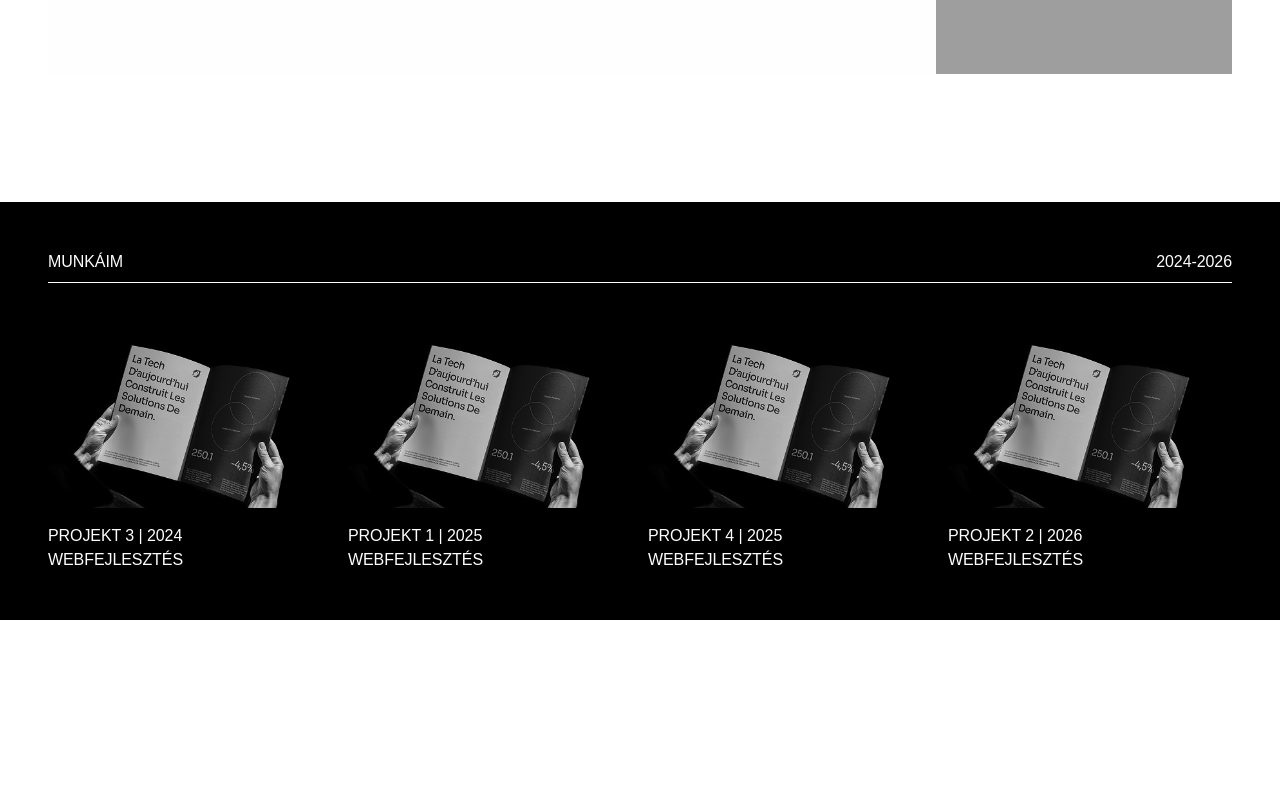
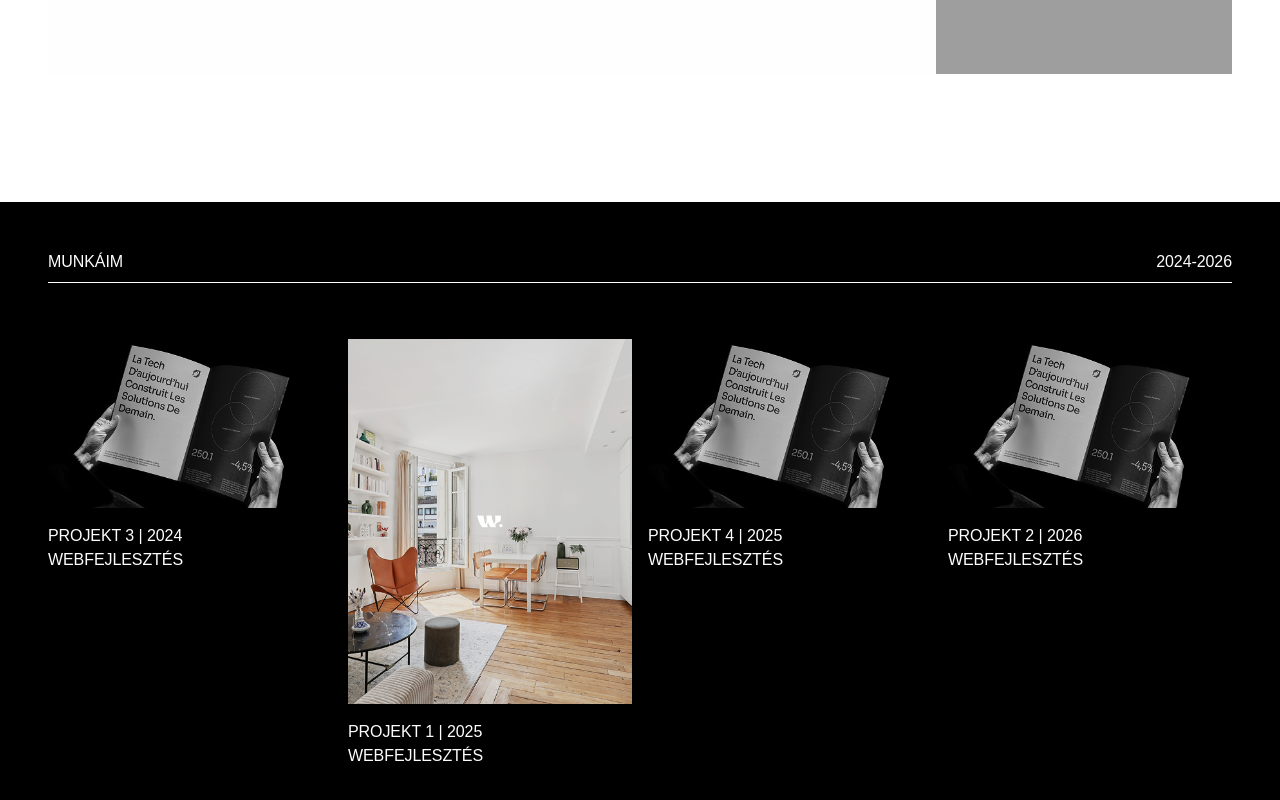
Before and after one commit to bencso/new-portfolio, a Next.js app: page / in a window 1280 px wide. Shown: the part 2167-2967 px from the top of the page. Before the commit the page ends 2787 px from the top, so only its background shows below. Built offline with nearby package versions, Linux system fonts and the light colour scheme; grey boxes are pictures that could not be loaded; a web font is replaced by a local one.

Commit message:
Refactor code structure for improved readability and maintainability

```diff
--- a/sections/works.tsx
+++ b/sections/works.tsx
@@ -12,7 +12,7 @@ const works: Work[] = [
     title: "PROJEKT 1",
     year: 2025,
     role: "Webfejlesztés",
-    img: "/projects/testproject.png",
+    img: "/projects/project2.png",
   },
   {
     title: "PROJEKT 2",
```
Also changed, not shown: public/projects/project2.png (added).
